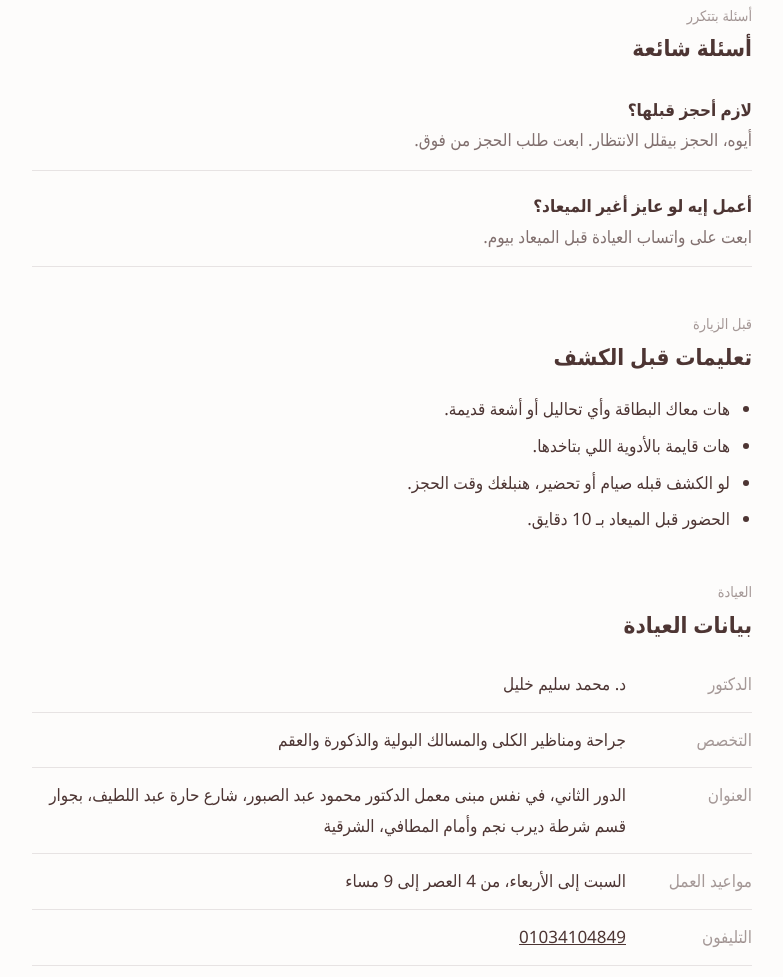
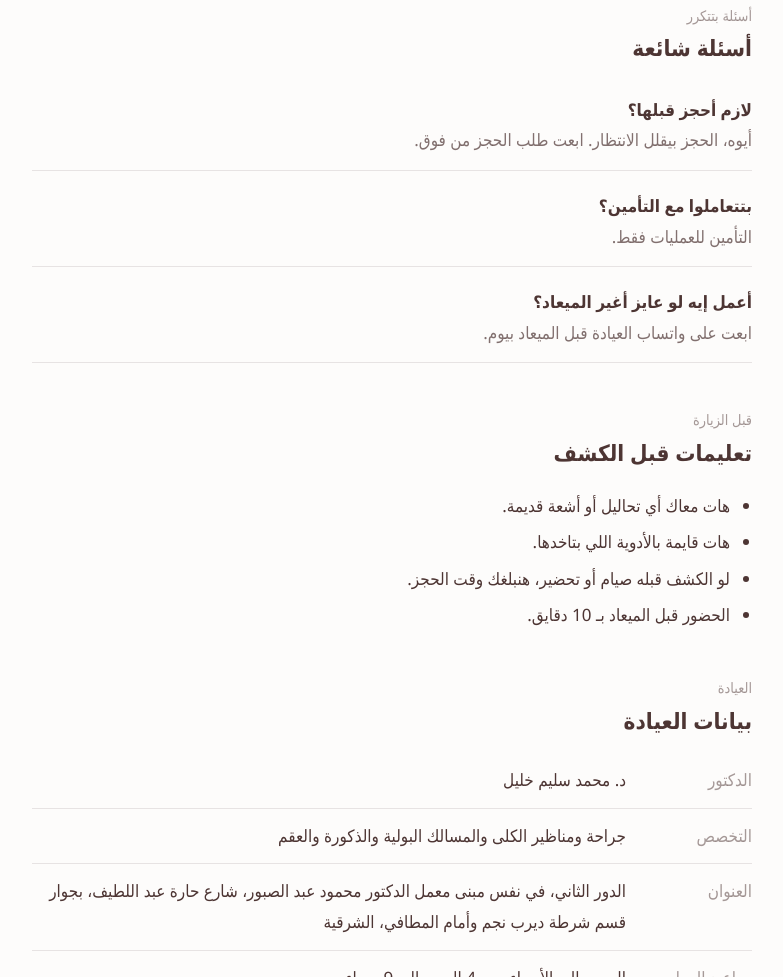
Before and after one commit to Eng-AbdallahMostafa/dr-mohamed-selim-khalil, a plain HTML site: page index.html in a window 1280 px wide. Shown: the part 1738-2715 px from the top of the page, without its empty margins (248-1031 px from the left). Drawn offline with Linux system fonts and the light colour scheme.

Commit message:
Add FAQ item about insurance handling
Added a new FAQ item regarding insurance.

```diff
--- a/index.html
+++ b/index.html
@@ -79,12 +79,13 @@ footer{margin-top:44px;color:var(--ink3)}
 <p class="eyebrow">أسئلة بتتكرر</p><h2>أسئلة شائعة</h2>
 <ol class="list">
 <li><b>لازم أحجز قبلها؟</b><span>أيوه، الحجز بيقلل الانتظار. ابعت طلب الحجز من فوق.</span></li>
+<li><b>بتتعاملوا مع التأمين؟</b><span>التأمين للعمليات فقط.</span></li>
 <li><b>أعمل إيه لو عايز أغير الميعاد؟</b><span>ابعت على واتساب العيادة قبل الميعاد بيوم.</span></li>
 </ol>
 </section>
 <section id="before">
 <p class="eyebrow">قبل الزيارة</p><h2>تعليمات قبل الكشف</h2>
-<ul><li>هات معاك البطاقة وأي تحاليل أو أشعة قديمة.</li><li>هات قايمة بالأدوية اللي بتاخدها.</li><li>لو الكشف قبله صيام أو تحضير، هنبلغك وقت الحجز.</li><li>الحضور قبل الميعاد بـ 10 دقايق.</li></ul>
+<ul><li>هات معاك أي تحاليل أو أشعة قديمة.</li><li>هات قايمة بالأدوية اللي بتاخدها.</li><li>لو الكشف قبله صيام أو تحضير، هنبلغك وقت الحجز.</li><li>الحضور قبل الميعاد بـ 10 دقايق.</li></ul>
 </section>
 <section id="contact">
 <p class="eyebrow">العيادة</p><h2>بيانات العيادة</h2>
```
